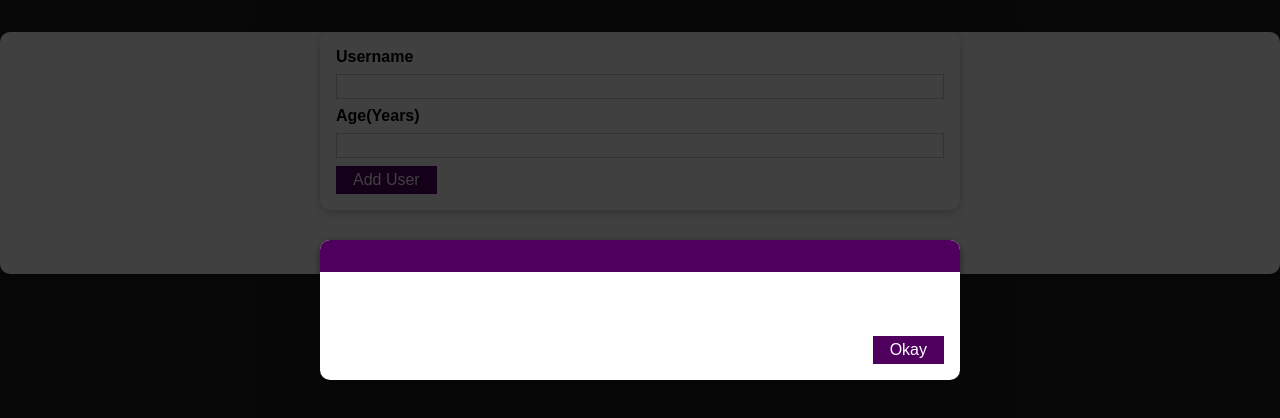
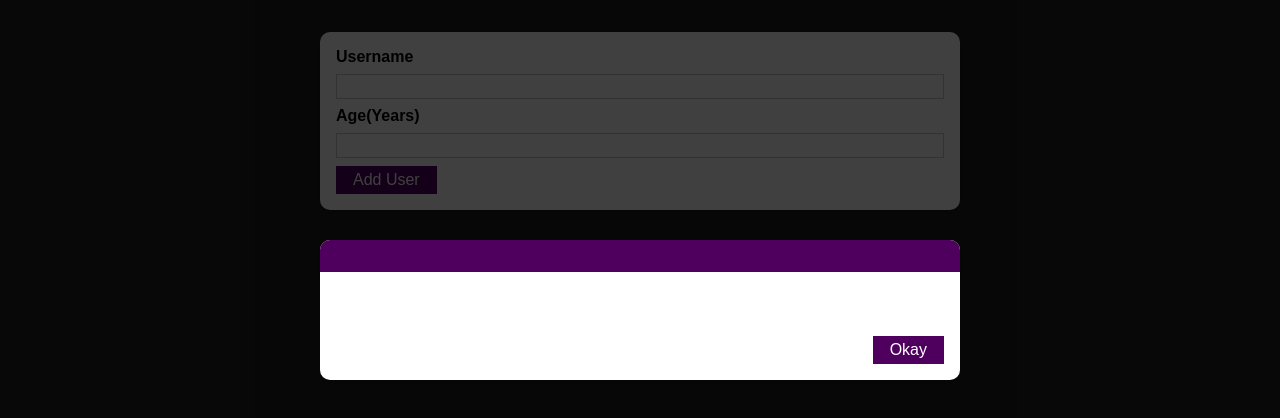
Before and after one commit to zdTang/Age-comparison-react, a React (Create React App) app: page / in a window 1280 px wide. Shown: the top 418 px of the page. Built offline with nearby package versions, Linux system fonts and the light colour scheme.

Commit message:
09-React.Fragment
<React.Fragment> </React.Fragment>

or  short hand<>  </>

to limit  using <div>...

```diff
--- a/src/App.js
+++ b/src/App.js
@@ -17,10 +17,10 @@ function App() {
 
 
   return (
-    <Card>
+    <React.Fragment>
       <AddUser onAddUser={handleAddUser}/>
       <UsersList users={database} />
-    </Card>
+    </React.Fragment>
   )
 }
 
```
